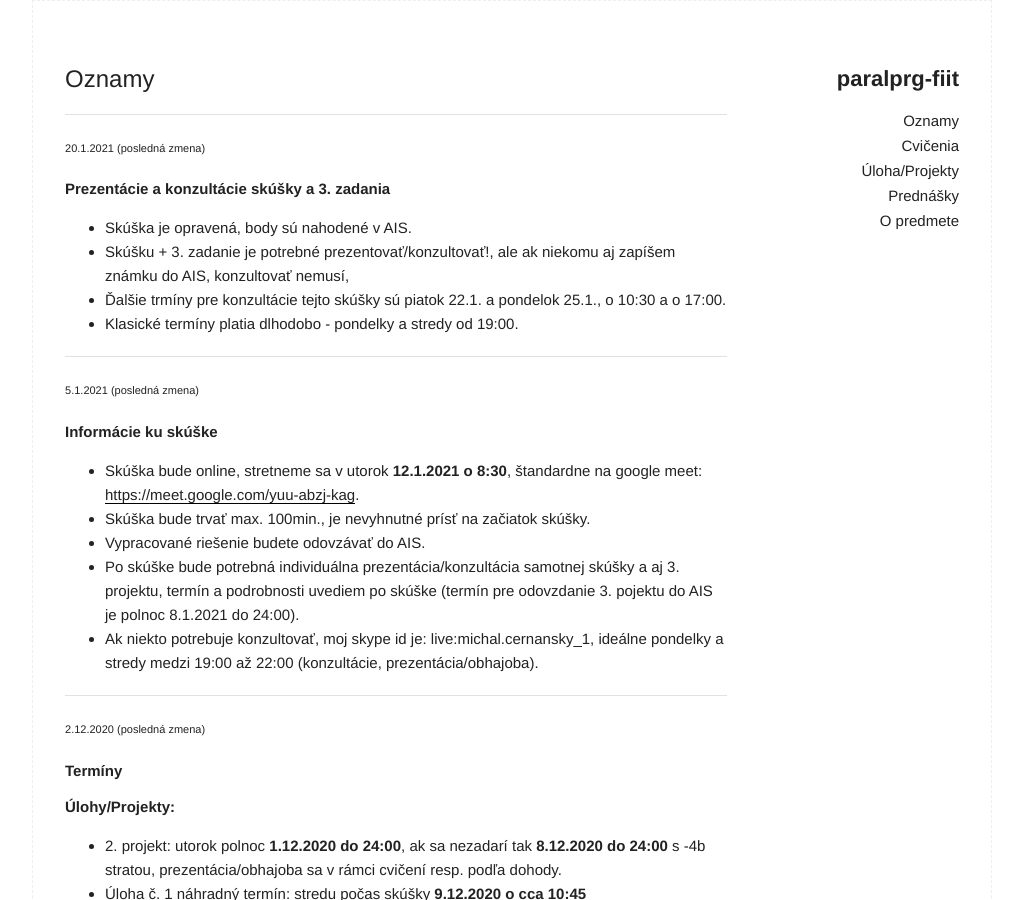
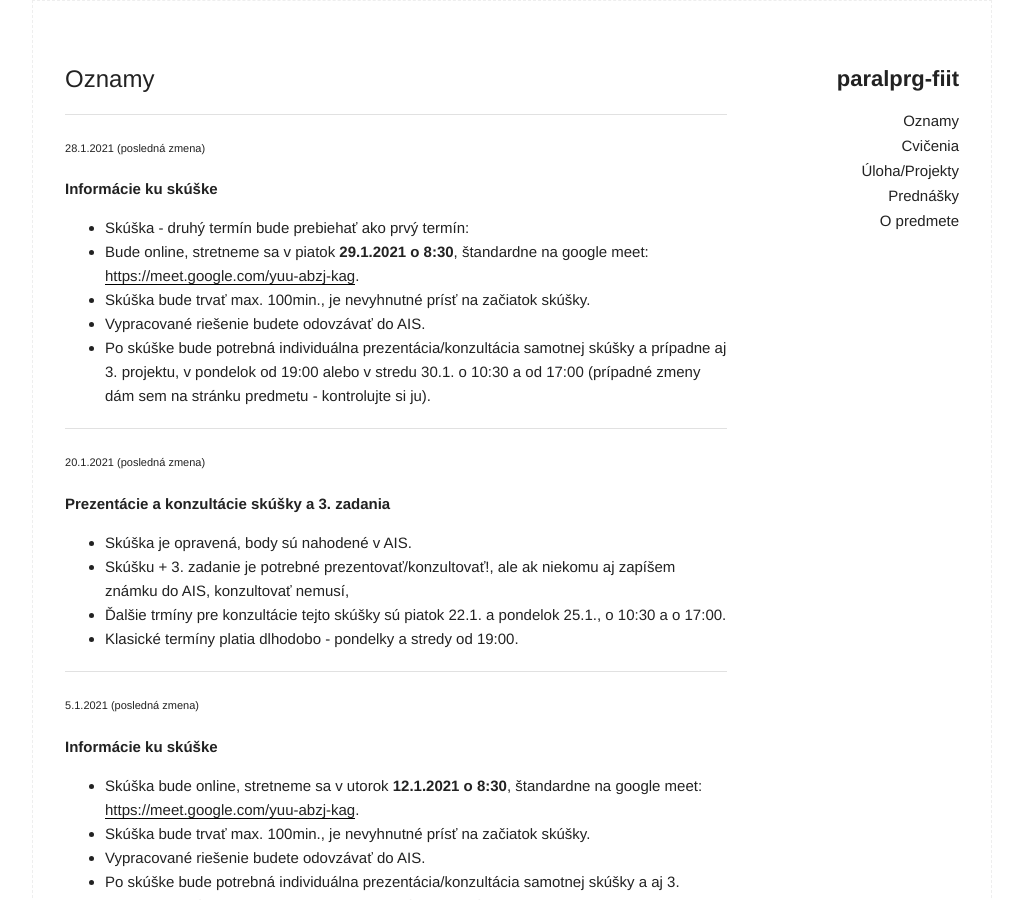
Before and after one commit to MichalCernansky/paralprg-fiit, a Jekyll site: the page built from index.md, in a window 1280 px wide and 900 px high. Shown: the whole window, without its empty margins (128-1151 px from the left). Built offline with Jekyll 4.4.1, drawn with Linux system fonts in a browser that asks for light colours.

Commit message:
new info

```diff
--- a/index.md
+++ b/index.md
@@ -2,6 +2,17 @@
 layout: page
 title: Oznamy
 ---
+
+---
+###### 28.1.2021 (posledná zmena)
+
+**Informácie ku skúške**
+
+- Skúška - druhý termín bude prebiehať ako prvý termín:
+- Bude online, stretneme sa v piatok **29.1.2021 o 8:30**, štandardne na google meet: [https://meet.google.com/yuu-abzj-kag](https://meet.google.com/yuu-abzj-kag).
+- Skúška bude trvať max. 100min., je nevyhnutné prísť na začiatok skúšky.
+- Vypracované riešenie budete odovzávať do AIS.
+- Po skúške bude potrebná individuálna prezentácia/konzultácia samotnej skúšky a prípadne aj 3. projektu, v pondelok od 19:00 alebo v stredu 30.1. o 10:30 a od 17:00 (prípadné zmeny dám sem na stránku predmetu - kontrolujte si ju).
 
 ---
 ###### 20.1.2021 (posledná zmena)
```
